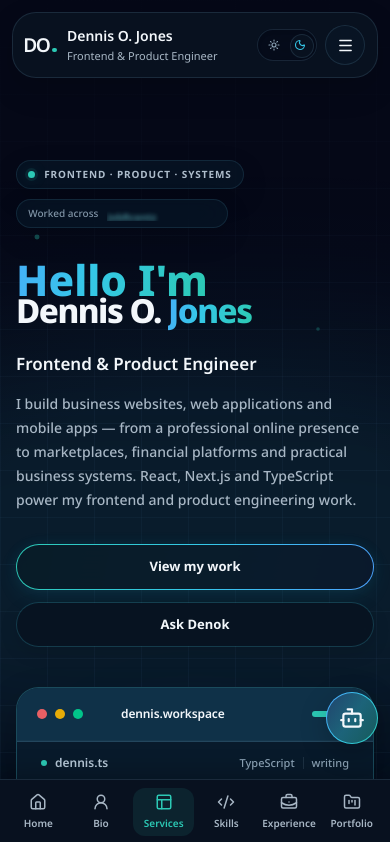
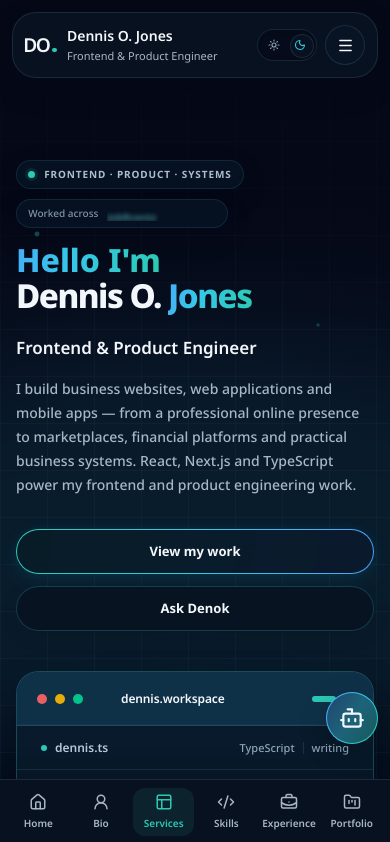
Before and after one commit to devkiddz/dennis.rcentz.cc, a Next.js app: page / in a window 390 px wide. Shown: the top 842 px of the page. Built offline with nearby package versions, Linux system fonts and the light colour scheme.

Commit message:
style(hero): refine mobile greeting size and spacing

```diff
--- a/features/hero/Hero.tsx
+++ b/features/hero/Hero.tsx
@@ -40,7 +40,7 @@ export function Hero() {
                 ================================================= */}
 
             <div>
-              <p className="gradient-text inline-flex translate-y-5 items-center text-[2.65rem] font-heading font-extrabold sm:text-[2.35rem] md:text-[3.8rem] lg:translate-y-8 lg:text-[3.65rem] xl:text-[4rem]">
+              <p className="gradient-text inline-flex translate-y-2 md:translate-y-5 items-center text-[2rem] font-heading font-extrabold md:text-[3.8rem] lg:translate-y-8 lg:text-[3.65rem] xl:text-[4rem]">
                 <span>Hello I&apos;m</span>
               </p>
 
@@ -65,8 +65,8 @@ export function Hero() {
 
             <p className="mt-4 max-w-[590px] text-[14px] font-medium leading-6 text-muted-foreground sm:text-[15px] sm:leading-7">
               I build business websites, web applications and mobile apps — from a professional online
-              presence to marketplaces, financial platforms and practical business systems.
-              React, Next.js and TypeScript power my frontend and product engineering work.
+              presence to marketplaces, financial platforms and practical business systems. React, Next.js and
+              TypeScript power my frontend and product engineering work.
             </p>
 
             {/* =================================================
```
